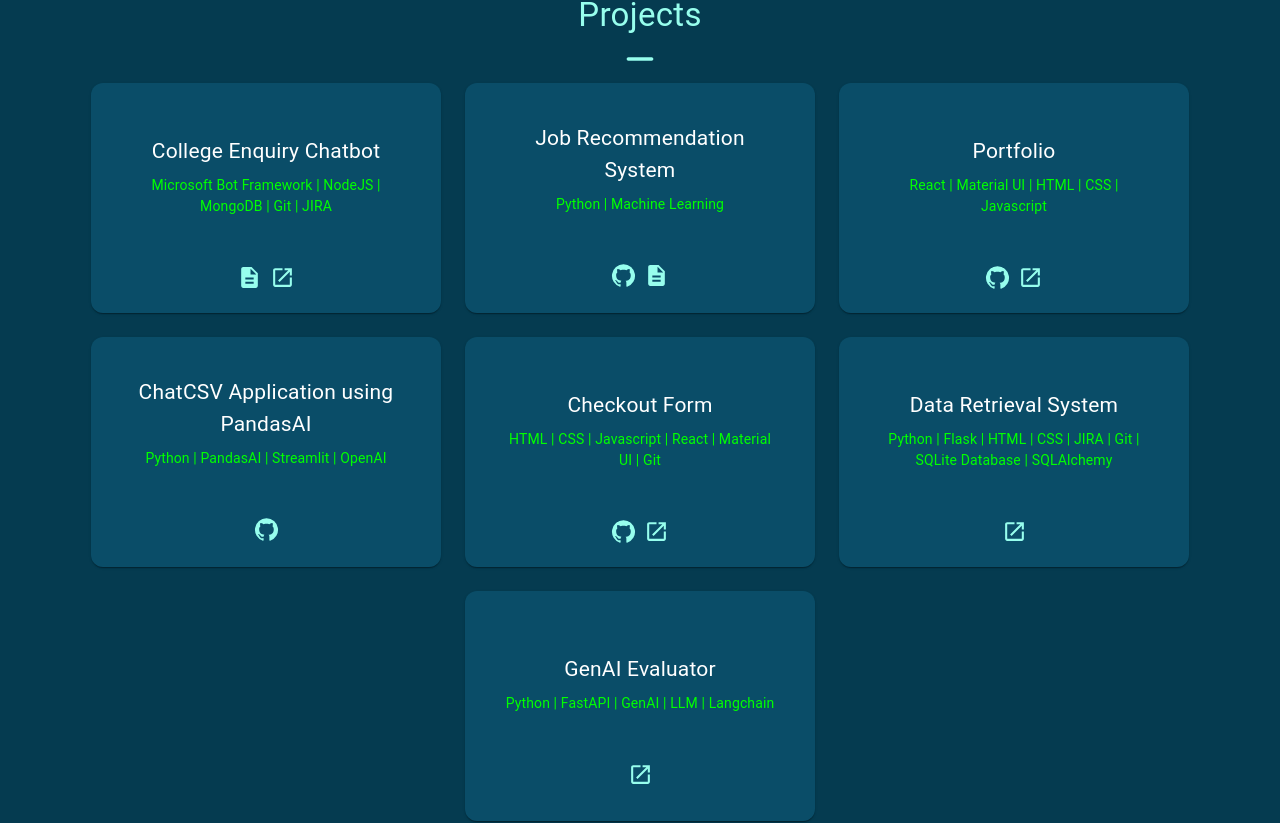
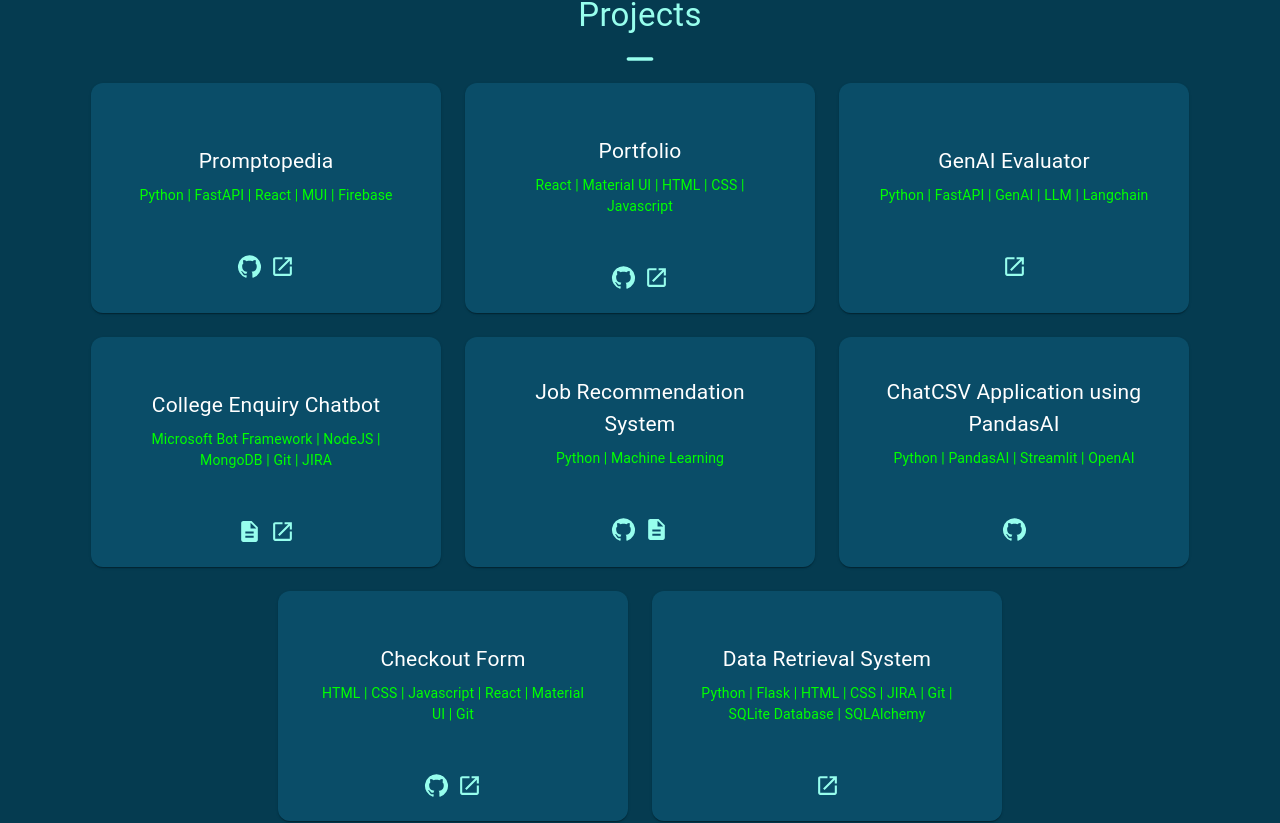
Before and after one commit to kvarad6/portfolio, a React (Create React App) app in the folder portfolio/: page /Projects in a window 1280 px wide. Shown: the part 4305-5128 px from the top of the page. Built offline with nearby package versions, Linux system fonts and the light colour scheme.

Commit message:
added promptopedia project

```diff
--- a/portfolio/src/Components/Projects.js
+++ b/portfolio/src/Components/Projects.js
@@ -16,6 +16,7 @@ const Projects = () => {
     const [openCard5, setOpenCard5] = useState(false);
     const [openCard6, setOpenCard6] = useState(false);
     const [openCard7, setOpenCard7] = useState(false);
+    const [openCard8, setOpenCard8] = useState(false);
 
     return (
         <div id="projects">
@@ -32,6 +33,122 @@ const Projects = () => {
                         </Grid>
                     </Grid>
                     <Grid sx={{ display: 'flex', flexDirection: 'row', flexWrap: 'wrap', gap: 3, justifyContent: 'center' }}>
+                        <Grid Item xs={4}>
+                            <Card sx={{
+                                height: { xs: 160, md: 180, lg: 230 }, width: { xs: 280, md: 300, lg: 350 }, backgroundColor: '#0A4D68', borderRadius: 3, ':hover': {
+                                    boxShadow: 20,
+                                    color: 'white'
+                                }
+                            }} onClick={() => setOpenCard8(true)}>
+                                <CardActionArea sx={{ height: { xs: 160, md: 180, lg: 230 }, width: { xs: 280, md: 300, lg: 350 } }}>
+                                    <CardContent sx={{ m: { xs: 1, md: 2, lg: 3 } }}>
+                                        <Typography gutterBottom textAlign='center' sx={{ fontSize: { xs: 18, md: 20, lg: 21 }, color: 'white' }}>
+                                            Promptopedia
+                                        </Typography>
+                                        <Typography textAlign='center' sx={{ fontSize: { xs: 12, md: 13, lg: 14 }, color: '#00ff00' }}>
+                                            Python | FastAPI | React | MUI | Firebase
+                                        </Typography>
+                                        <Typography variant="body2" color="text.secondary" textAlign='center'>
+                                        </Typography>
+                                    </CardContent>
+                                    <CardActions sx={{ display: 'flex', flexDirection: 'row', justifyContent: 'center' }}>
+                                        <Link href="https://github.com/kvarad6/promptopedia" target="_blank">
+                                            <GitHubIcon fontSize='large' sx={{
+                                                fontSize: { xs: 20, md: 22, lg: 25 }, color: '#97FEED', ':hover': {
+                                                    transition: '0.4s',
+                                                    boxShadow: 20,
+                                                    color: 'white'
+                                                }
+                                            }} />
+                                        </Link>
+                                        <Link href="https://promptopedia-chi.vercel.app/signin" target="_blank">
+                                            <OpenInNewIcon fontSize='large' sx={{
+                                                transition: '0.4s',
+                                                fontSize: { xs: 20, md: 22, lg: 25 }, color: '#97FEED', ':hover': {
+                                                    boxShadow: 20,
+                                                    color: 'white'
+                                                }
+                                            }} />
+                                        </Link>
+                                    </CardActions>
+
+                                </CardActionArea>
+                            </Card>
+                        </Grid>
+                        <Grid Item xs={4}>
+                            <Card sx={{
+                                height: { xs: 160, md: 180, lg: 230 }, width: { xs: 280, md: 300, lg: 350 }, backgroundColor: '#0A4D68', borderRadius: 3, ':hover': {
+                                    boxShadow: 20,
+                                    color: 'white'
+                                }
+                            }} onClick={() => setOpenCard3(true)}>
+                                <CardActionArea sx={{ height: { xs: 160, md: 180, lg: 230 }, width: { xs: 280, md: 300, lg: 350 } }}>
+                                    <CardContent sx={{ m: { xs: 1, md: 2, lg: 3 } }}>
+                                        <Typography gutterBottom textAlign='center' sx={{ fontSize: { xs: 18, md: 20, lg: 21 }, color: 'white' }}>
+                                            Portfolio
+                                        </Typography>
+                                        <Typography textAlign='center' sx={{ fontSize: { xs: 12, md: 13, lg: 14 }, color: '#00ff00' }}>
+                                            React | Material UI | HTML | CSS | Javascript
+                                        </Typography>
+                                        <Typography variant="body2" color="text.secondary" textAlign='center'>
+                                        </Typography>
+                                    </CardContent>
+                                    <CardActions sx={{ display: 'flex', flexDirection: 'row', justifyContent: 'center' }}>
+                                        <Link href="https://github.com/kvarad6/portfolio" target="_blank">
+                                            <GitHubIcon fontSize='large' sx={{
+                                                transition: '0.4s',
+                                                fontSize: { xs: 20, md: 22, lg: 25 }, color: '#97FEED', ':hover': {
+                                                    boxShadow: 20,
+                                                    color: 'white'
+                                                }
+                                            }} />
+                                        </Link>
+                                        <Link href="https://kvarad6.github.io/portfolio/" target="_blank">
+                                            <OpenInNewIcon fontSize='large' sx={{
+                                                transition: '0.4s',
+                                                fontSize: { xs: 20, md: 22, lg: 25 }, color: '#97FEED', ':hover': {
+                                                    boxShadow: 20,
+                                                    color: 'white'
+                                                }
+                                            }} />
+                                        </Link>
+                                    </CardActions>
+
+                                </CardActionArea>
+                            </Card>
+                        </Grid>
+                        <Grid Item xs={4}>
+                            <Card sx={{
+                                height: { xs: 160, md: 180, lg: 230 }, width: { xs: 280, md: 300, lg: 350 }, backgroundColor: '#0A4D68', borderRadius: 3, ':hover': {
+                                    boxShadow: 20,
+                                    color: 'white'
+                                }
+                            }} onClick={() => setOpenCard7(true)}>
+                                <CardActionArea sx={{ height: { xs: 160, md: 180, lg: 230 }, width: { xs: 280, md: 300, lg: 350 } }}>
+                                    <CardContent sx={{ m: { xs: 1, md: 2, lg: 3 } }}>
+                                        <Typography gutterBottom textAlign='center' sx={{ fontSize: { xs: 18, md: 20, lg: 21 }, color: 'white' }}>
+                                            GenAI Evaluator
+                                        </Typography>
+                                        <Typography textAlign='center' sx={{ fontSize: { xs: 12, md: 13, lg: 14 }, color: '#00ff00' }}>
+                                            Python | FastAPI | GenAI | LLM | Langchain
+                                        </Typography>
+                                        <Typography variant="body2" color="text.secondary" textAlign='center'>
+                                        </Typography>
+                                    </CardContent>
+                                    <CardActions sx={{ display: 'flex', flexDirection: 'row', justifyContent: 'center' }}>
+                                        <Link href="https://github.com/kvarad6/genai-evaluator" target="_blank">
+                                            <OpenInNewIcon fontSize='large' sx={{
+                                                transition: '0.4s',
+                                                fontSize: { xs: 20, md: 22, lg: 25 }, color: '#97FEED', ':hover': {
+                                                    boxShadow: 20,
+                                                    color: 'white'
+                                                }
+                                            }} />
+                                        </Link>
+                                    </CardActions>
+                                </CardActionArea>
+                            </Card>
+                        </Grid>
                         <Grid Item xs={4}>
                             <Card sx={{
                                 height: { xs: 160, md: 180, lg: 230 }, width: { xs: 280, md: 300, lg: 350 }, backgroundColor: '#0A4D68', borderRadius: 3, ':hover': {
@@ -106,48 +223,6 @@ const Projects = () => {
                                             <DescriptionIcon fontSize='large' sx={{
                                                 fontSize: { xs: 20, md: 22, lg: 25 }, color: '#97FEED', ':hover': {
                                                     transition: '0.4s',
-                                                    boxShadow: 20,
-                                                    color: 'white'
-                                                }
-                                            }} />
-                                        </Link>
-                                    </CardActions>
-
-                                </CardActionArea>
-                            </Card>
-                        </Grid>
-                        <Grid Item xs={4}>
-                            <Card sx={{
-                                height: { xs: 160, md: 180, lg: 230 }, width: { xs: 280, md: 300, lg: 350 }, backgroundColor: '#0A4D68', borderRadius: 3, ':hover': {
-                                    boxShadow: 20,
-                                    color: 'white'
-                                }
-                            }} onClick={() => setOpenCard3(true)}>
-                                <CardActionArea sx={{ height: { xs: 160, md: 180, lg: 230 }, width: { xs: 280, md: 300, lg: 350 } }}>
-                                    <CardContent sx={{ m: { xs: 1, md: 2, lg: 3 } }}>
-                                        <Typography gutterBottom textAlign='center' sx={{ fontSize: { xs: 18, md: 20, lg: 21 }, color: 'white' }}>
-                                            Portfolio
-                                        </Typography>
-                                        <Typography textAlign='center' sx={{ fontSize: { xs: 12, md: 13, lg: 14 }, color: '#00ff00' }}>
-                                            React | Material UI | HTML | CSS | Javascript
-                                        </Typography>
-                                        <Typography variant="body2" color="text.secondary" textAlign='center'>
-                                        </Typography>
-                                    </CardContent>
-                                    <CardActions sx={{ display: 'flex', flexDirection: 'row', justifyContent: 'center' }}>
-                                        <Link href="https://github.com/kvarad6/portfolio" target="_blank">
-                                            <GitHubIcon fontSize='large' sx={{
-                                                transition: '0.4s',
-                                                fontSize: { xs: 20, md: 22, lg: 25 }, color: '#97FEED', ':hover': {
-                                                    boxShadow: 20,
-                                                    color: 'white'
-                                                }
-                                            }} />
-                                        </Link>
-                                        <Link href="https://kvarad6.github.io/portfolio/" target="_blank">
-                                            <OpenInNewIcon fontSize='large' sx={{
-                                                transition: '0.4s',
-                                                fontSize: { xs: 20, md: 22, lg: 25 }, color: '#97FEED', ':hover': {
                                                     boxShadow: 20,
                                                     color: 'white'
                                                 }
@@ -263,39 +338,6 @@ const Projects = () => {
                                     </CardContent>
                                     <CardActions sx={{ display: 'flex', flexDirection: 'row', justifyContent: 'center' }}>
                                         <Link href="https://drive.google.com/file/d/1Jw0qegZJqXYm9liJ9ZLCEhhhv1cS4cb8/view?usp=sharing" target="_blank">
-                                            <OpenInNewIcon fontSize='large' sx={{
-                                                transition: '0.4s',
-                                                fontSize: { xs: 20, md: 22, lg: 25 }, color: '#97FEED', ':hover': {
-                                                    boxShadow: 20,
-                                                    color: 'white'
-                                                }
-                                            }} />
-                                        </Link>
-                                    </CardActions>
-
-                                </CardActionArea>
-                            </Card>
-                        </Grid>
-                        <Grid Item xs={4}>
-                            <Card sx={{
-                                height: { xs: 160, md: 180, lg: 230 }, width: { xs: 280, md: 300, lg: 350 }, backgroundColor: '#0A4D68', borderRadius: 3, ':hover': {
-                                    boxShadow: 20,
-                                    color: 'white'
-                                }
-                            }} onClick={() => setOpenCard7(true)}>
-                                <CardActionArea sx={{ height: { xs: 160, md: 180, lg: 230 }, width: { xs: 280, md: 300, lg: 350 } }}>
-                                    <CardContent sx={{ m: { xs: 1, md: 2, lg: 3 } }}>
-                                        <Typography gutterBottom textAlign='center' sx={{ fontSize: { xs: 18, md: 20, lg: 21 }, color: 'white' }}>
-                                            GenAI Evaluator
-                                        </Typography>
-                                        <Typography textAlign='center' sx={{ fontSize: { xs: 12, md: 13, lg: 14 }, color: '#00ff00' }}>
-                                            Python | FastAPI | GenAI | LLM | Langchain
-                                        </Typography>
-                                        <Typography variant="body2" color="text.secondary" textAlign='center'>
-                                        </Typography>
-                                    </CardContent>
-                                    <CardActions sx={{ display: 'flex', flexDirection: 'row', justifyContent: 'center' }}>
-                                        <Link href="https://github.com/kvarad6/genai-evaluator" target="_blank">
                                             <OpenInNewIcon fontSize='large' sx={{
                                                 transition: '0.4s',
                                                 fontSize: { xs: 20, md: 22, lg: 25 }, color: '#97FEED', ':hover': {
@@ -447,6 +489,22 @@ const Projects = () => {
                     </DialogContentText>
                 </DialogContent>
             </Dialog>
+            <Dialog open={openCard8} onClose={() => setOpenCard8(false)}>
+                <DialogTitle textAlign='center' sx={{ fontSize: { xs: 20, md: 23, lg: 25 } }}>Promptopedia</DialogTitle>
+                <DialogContent>
+                    <DialogContentText sx={{ display: 'flex', flexDirection: 'row', fontSize: { xs: 14, md: 15, lg: 16 } }}>
+                        <KeyboardArrowRightIcon />
+                        Developed a web platform for discovering and sharing creative prompts with the world.
+                    </DialogContentText>
+                    <DialogContentText sx={{ display: 'flex', flexDirection: 'row', fontSize: { xs: 14, md: 15, lg: 16 } }}>
+                        <KeyboardArrowRightIcon />
+                        Implemented CRUD operations with Firebase authentication, ensuring data security and user control.                    </DialogContentText>
+                    <DialogContentText sx={{ display: 'flex', flexDirection: 'row', fontSize: { xs: 14, md: 15, lg: 16 } }}>
+                        <KeyboardArrowRightIcon />
+                        Tools & Technologies Used: Python, FastAPI, React, MUI, Firebase, Firestore.
+                    </DialogContentText>
+                </DialogContent>
+            </Dialog>
         </div>
     )
 }
```
